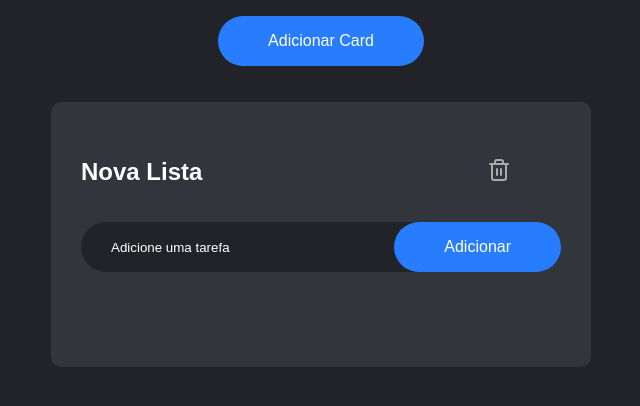
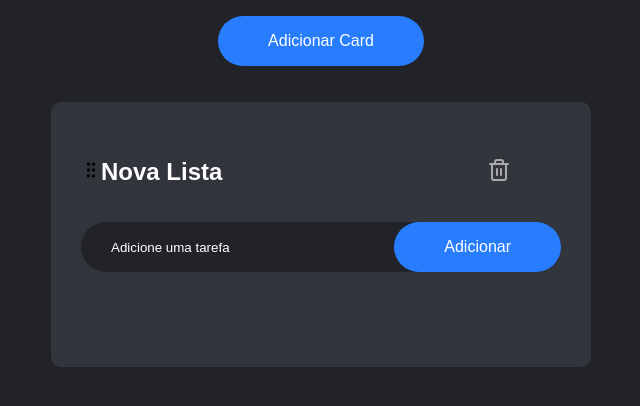
Before and after one commit to LucasPilar/Organization-Flow, a React (Create React App) app: page / in a window 1280 px wide. Both pictures are taken after a click on the button "Adicionar Card". Shown: the top 406 px of the page, without its empty margins (319-959 px from the left). Built offline with nearby package versions, Linux system fonts and the light colour scheme.

Commit message:
Fix: Concertado erro de salvamento de dados em localStorage

```diff
--- a/package.json
+++ b/package.json
@@ -9,10 +9,11 @@
     "@testing-library/jest-dom": "^6.8.0",
     "@testing-library/react": "^16.3.0",
     "@testing-library/user-event": "^13.5.0",
+    "classnames": "^2.5.1",
     "lucide-react": "^0.544.0",
     "react": "^19.1.1",
     "react-dom": "^19.1.1",
-    "react-scripts": "^5.0.0",
+    "react-scripts": "^5.0.1",
     "web-vitals": "^2.1.4"
   },
   "scripts": {
--- a/src/App.js
+++ b/src/App.js
@@ -10,7 +10,6 @@ import {
   useSensor,
   useSensors,
 } from "@dnd-kit/core";
-
 import {
   arrayMove,
   SortableContext,
@@ -18,76 +17,112 @@ import {
   rectSortingStrategy,
 } from "@dnd-kit/sortable";
 
+// Função para gerar IDs únicos
+
+const generateUniqueId = (prefix) => {
+  return `${prefix}-${Date.now()}-${Math.random().toString(36).substr(2, 9)}`;
+};
+
 function App() {
-  // CORREÇÃO 1: Lógica de carregamento.
+  // O estado agora inclui as tarefas de cada card
   const [cardList, setCardList] = useState(() => {
-    const savedCards = localStorage.getItem("cardList"); // Pega os dados da chave "cardList"
-    if (savedCards) {
-      return JSON.parse(savedCards); // Se houver, converte de texto para array
-    } else {
-      return []; // Senão, começa com um array vazio
-    }
+    const savedCards = localStorage.getItem("cardList");
+    return savedCards ? JSON.parse(savedCards) : [];
   });
 
-  // Este useEffect para salvar.
   useEffect(() => {
     localStorage.setItem("cardList", JSON.stringify(cardList));
   }, [cardList]);
 
-  //ADICIONA CARD NOVO
   const addCard = () => {
     const newCard = {
-      id: Date.now(),
+       id: generateUniqueId("card"), // ID único e mais descritivo
       title: "Nova Lista",
+      tasks: [], // Cada card agora tem seu próprio array de tarefas
     };
-    setCardList((prevCardList) => [...prevCardList, newCard]);
+    setCardList((prev) => [...prev, newCard]);
   };
 
-  //TÍTULO CUSTOMIZADO
-  const updateTitle = (cardId, newTitle) => {
-    setCardList((prevList) =>
-      prevList.map((card) =>
+  const deleteCard = (cardId) => {
+    setCardList((prev) => prev.filter((card) => card.id !== cardId));
+  };
+
+  const updateCardTitle = (cardId, newTitle) => {
+    setCardList((prev) =>
+      prev.map((card) =>
         card.id === cardId ? { ...card, title: newTitle } : card
       )
     );
   };
 
-  //DELETA CARD
-  const deleteCard = (idToDelete) => {
-    setCardList((prevCardList) =>
-      prevCardList.filter((card) => card.id !== idToDelete)
+  // --- LÓGICA DAS TAREFAS (MOVIDA PARA CÁ) ---
+  const addTask = (cardId, taskText) => {
+    const newTask = {
+     id: generateUniqueId("task"),
+      text: taskText,
+      isChecked: false,
+    };
+    setCardList((prev) =>
+      prev.map((card) =>
+        card.id === cardId ? { ...card, tasks: [...card.tasks, newTask] } : card
+      )
     );
   };
 
-  //ARRASTA E SOLTA
-  //Configuração de sensores
+  const deleteTask = (cardId, taskId) => {
+    setCardList((prev) =>
+      prev.map((card) => {
+        if (card.id === cardId) {
+          return {
+            ...card,
+            tasks: card.tasks.filter((task) => task.id !== taskId),
+          };
+        }
+        return card;
+      })
+    );
+  };
+
+  const toggleTask = (cardId, taskId) => {
+    setCardList((prev) =>
+      prev.map((card) => {
+        if (card.id === cardId) {
+          return {
+            ...card,
+            tasks: card.tasks.map((task) =>
+              task.id === taskId ? { ...task, isChecked: !task.isChecked } : task
+            ),
+          };
+        }
+        return card;
+      })
+    );
+  };
+
+  // --- LÓGICA DE ARRASTAR E SOLTAR ---
   const sensors = useSensors(
     useSensor(PointerSensor),
-    useSensor(KeyboardSensor, {
-      coordinateGetter: sortableKeyboardCoordinates,
-    })
+    useSensor(KeyboardSensor, { coordinateGetter: sortableKeyboardCoordinates })
   );
 
-  //Função de atualização de ordem
-  function handleDragEn(event) {
+  // CORREÇÃO: Renomeado para handleDragEnd para clareza
+  function handleDragEnd(event) {
     const { active, over } = event;
-    if (active.id !== over.id) {
+
+    if (over && active.id !== over.id) {
       setCardList((items) => {
-        const oldIndex = items.findIndex((item) => item.id == active.id);
-        const newIndex = items.findIndex((item) => item.id == over.id);
-
+        const oldIndex = items.findIndex((item) => item.id === active.id);
+        const newIndex = items.findIndex((item) => item.id === over.id);
         return arrayMove(items, oldIndex, newIndex);
       });
     }
   }
 
-
-
   return (
     <DndContext
       sensors={sensors}
       collisionDetection={closestCenter}
-      onDragEnd={handleDragEn}
+      onDragEnd={handleDragEnd}
     >
       <div className="App">
         <Navbar onAddCardClick={addCard} />
@@ -95,12 +130,15 @@ function App() {
           <SortableContext items={cardList} strategy={rectSortingStrategy}>
             {cardList.map((card) => (
               <Card
-            // CORREÇÃO 2: Passando TODAS as props necessárias
                 key={card.id}
-            id={card.id} // Passa o ID para ser usado internamente pelo Card
-            initialTitle={card.title} // Passa o TÍTULO do card atual
+                id={card.id}
+                title={card.title}
+                tasks={card.tasks} // Passa as tarefas para o componente Card
                 onDelete={() => deleteCard(card.id)}
-            onUpdateTitle={updateTitle} // Passa a função de atualização correta
+                onUpdateTitle={updateCardTitle}
+                onAddTask={addTask}
+                onDeleteTask={deleteTask}
+                onToggleTask={toggleTask}
               />
             ))}
           </SortableContext>
--- a/src/components/Card.jsx
+++ b/src/components/Card.jsx
@@ -2,97 +2,83 @@ import { useState } from "react";
 import Input from "./Input";
 import Button from "./Button";
 import "./List.css";
-import { Trash2 } from "lucide-react";
+import { Trash2, GripVertical } from "lucide-react"; // Importa o ícone de "agarrar"
 import { useSortable } from "@dnd-kit/sortable";
 import { CSS } from "@dnd-kit/utilities";
+import classNames from "classnames";
 
-function Card({ id, initialTitle, onUpdateTitle, onDelete }) {
-  const [tasks, setTasks] = useState([]);
+// O componente agora recebe todas as funções e dados de App.js
+function Card({
+  id,
+  title,
+  tasks,
+  onUpdateTitle,
+  onDelete,
+  onAddTask,
+  onDeleteTask,
+  onToggleTask,
+}) {
   const [inputValue, setInputValue] = useState("");
+  const [isEditingTitle, setIsEditingTitle] = useState(false);
+  const [cardTitle, setCardTitle] = useState(title);
 
-  const [isEditingTitle, setIsEditingTitle] = useState(false);
-  const [cardTitle, setCardTitle] = useState(initialTitle);
-
-  const { attributes, listeners, setNodeRef, transform, transition } =
-    useSortable({ id: id });
+  const { attributes, listeners, setNodeRef, transform, transition, isDragging } =
+    useSortable({ id });
 
   const style = {
     transform: CSS.Transform.toString(transform),
     transition,
   };
 
-  const AdicionaNovaTarefa = () => {
+  const cardClasses = classNames("card-component", { dragging: isDragging });
+
+  const handleAddTask = () => {
     if (inputValue.trim() === "") {
       alert("Adicione uma tarefa!");
       return;
     }
-
-    const newTask = {
-      id: Date.now(),
-      text: inputValue,
-      isChecked: false,
-    };
-
-    setTasks([...tasks, newTask]);
+    onAddTask(id, inputValue); // Chama a função que está em App.js
     setInputValue("");
-  };
-
-  //INICIO TITULO
-
-  const handleTitleClick = () => {
-    setIsEditingTitle(true);
-  };
-
-  const handleTitleChange = (e) => {
-    setCardTitle(e.target.value);
   };
 
   const handleTitleBlur = () => {
     setIsEditingTitle(false);
-    onUpdateTitle(id, cardTitle);
+    if (cardTitle.trim() === "") {
+      setCardTitle(title); // Restaura o título original se ficar vazio
+    } else {
+      onUpdateTitle(id, cardTitle); // Atualiza o título em App.js
+    }
   };
 
   const handleTitleKeyDown = (e) => {
-    if (e.key === "Enter") {
-      handleTitleBlur();
+    if (e.key === "Enter") handleTitleBlur();
+    if (e.key === "Escape") {
+      setCardTitle(title);
+      setIsEditingTitle(false);
     }
   };
 
-  //FIM Titulo
+  return (
+    <div className={cardClasses} ref={setNodeRef} style={style}>
+      <div className="card-header">
+        {/* CORREÇÃO: Ícone para arrastar. Apenas ele tem os listeners. */}
+        <div className="drag-handle" {...attributes} {...listeners}>
+          <GripVertical size={20} />
+        </div>
 
-  const handleToggleTask = (taskId) => {
-    setTasks(
-      tasks.map((task) =>
-        task.id === taskId ? { ...task, isChecked: !task.isChecked } : task
-      )
-    );
-  };
-
-  const handleDeleteTask = (taskId) => {
-    setTasks(tasks.filter((task) => task.id !== taskId));
-  };
-  return (
-    <div className="card-component"
-      ref={setNodeRef}
-      style={style}
-      {...attributes}
-      {...listeners}
-    >
-      <div className="card-header">
         {isEditingTitle ? (
           <input
             type="text"
             value={cardTitle}
-            onChange={handleTitleChange}
+            onChange={(e) => setCardTitle(e.target.value)}
             onBlur={handleTitleBlur}
             onKeyDown={handleTitleKeyDown}
             className="title-input"
             autoFocus
           />
         ) : (
-          // CORREÇÃO 2: Usar 'onClick' com 'C' maiúsculo
-          <h2 onClick={handleTitleClick} className="card-title">
-            {cardTitle}
+          <h2 onClick={() => setIsEditingTitle(true)} className="card-title">
+            {title}
           </h2>
         )}
         <button onClick={onDelete} className="delete-card-button">
@@ -100,23 +86,23 @@ function Card({ id, initialTitle, onUpdateTitle, onDelete }) {
         </button>
       </div>
 
-      {/* --- SEÇÃO DO CORPO DO CARD --- */}
       <div className="linha">
         <Input value={inputValue} onChange={(value) => setInputValue(value)} />
-        <Button onClick={AdicionaNovaTarefa} />
+        <Button onClick={handleAddTask} />
       </div>
+
       <ul id="lista">
         {tasks.map((task) => (
           <li
             key={task.id}
             className={task.isChecked ? "checado" : ""}
-            onClick={() => handleToggleTask(task.id)}
+            onClick={() => onToggleTask(id, task.id)} // Chama a função de App.js
           >
             {task.text}
             <span
               onClick={(e) => {
-                e.stopPropagation();
-                handleDeleteTask(task.id);
+                e.stopPropagation(); // Impede que o clique no 'X' marque a tarefa
+                onDeleteTask(id, task.id); // Chama a função de App.js
               }}
             >
               X
--- a/src/components/List.css
+++ b/src/components/List.css
@@ -69,14 +69,21 @@ ul li span:hover {
 }
 
 .card-component {
-  position: relative; /* Necessário para o botão de deletar */
-  width: 100%; /* Ocupa o espaço que o flex-container dá */
-  max-width: 540px; /* Limite máximo de largura */
+  /* position: relative; */
+  width: 100%;
+  max-width: 540px;
   background: rgb(50, 53, 60);
   padding: 40px 30px 70px;
   border-radius: 10px;
-  /* GARANTA QUE NÃO HÁ 'margin: auto' AQUI! */
-  /* A margem externa (espaçamento) é controlada pelo 'gap' no .card-container */
+  transition: box-shadow 0.2s ease-in-out, transform 0.2s ease-in-out;
+}
+
+.card-component.dragging {
+  opacity: 0.9;
+  box-shadow: 0px 15px 25px rgba(0, 0, 0, 0.3);
+  transform: scale(1.05);
+  cursor: grabbing;
+  z-index: 10;
 }
 
 .card-component h2 {
@@ -84,10 +91,11 @@ ul li span:hover {
 }
 
 .card-header {
-  display: flex; /* 1. Ativa o Flexbox */
-  justify-content: space-between; /* 2. Empurra os itens para as extremidades (título para a esquerda, botão para a direita) */
-  align-items: center; /* 3. Alinha os itens verticalmente no centro */
-  margin-bottom: 20px; /* 4. Cria um espaço abaixo do cabeçalho, antes da linha de adicionar tarefas */
+  display: flex;
+  justify-content: space-between;
+  align-items: center;
+  margin-bottom: 20px;
+  cursor: grab;
 }
 
 /* Ajuste opcional para o título ocupar o máximo de espaço possível */
```
Also changed, not shown: 1 other file (tests, documents, lock files or other folders). Lines whose indentation alone changed are shown as unchanged.
